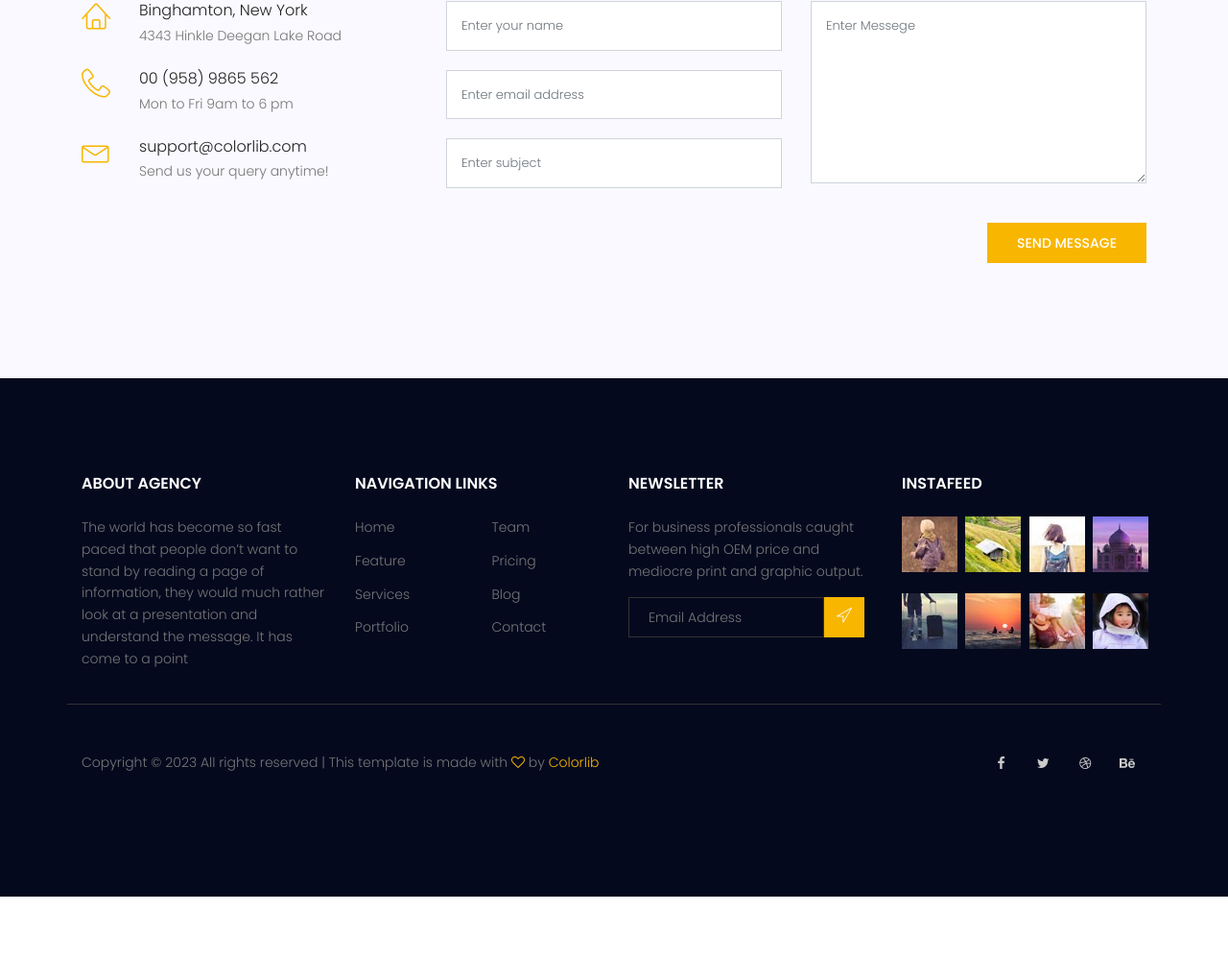
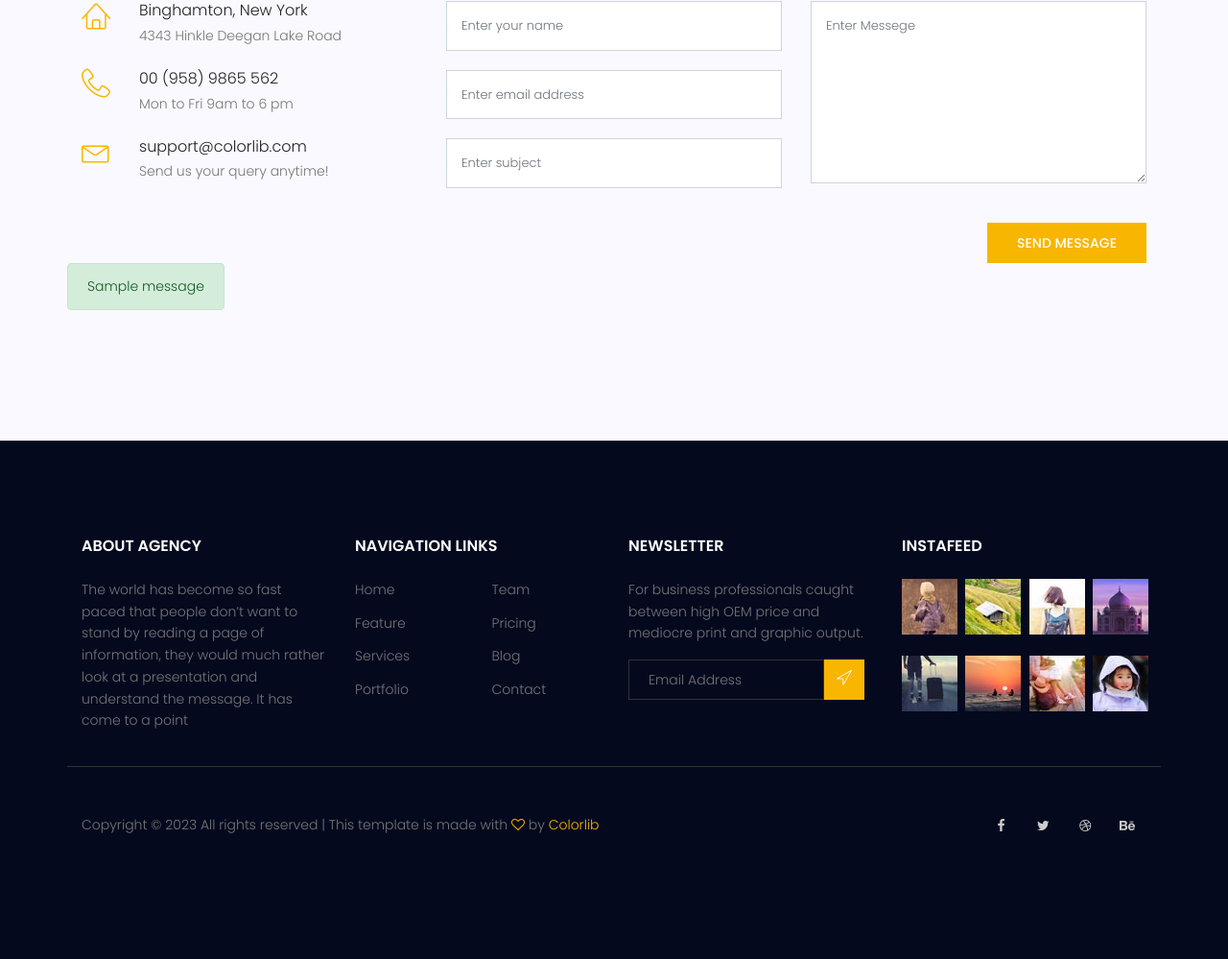
Before and after one commit to yousef-rezaei/Blog, a Django app: page /contact in a window 1280 px wide. Shown: the part 1024-2023 px from the top of the page at 96% size. Before the commit the page ends 1958 px from the top, so only its background shows below. Run offline with Django 3.2, Linux system fonts and the light colour scheme; tables that the repository leaves empty hold one stand-in row (values such as "Sample post"); one stand-in notice (Sample message) is shown; some libraries are stand-ins or nearby versions.

Commit message:
solve error proplem for contacts
solve error proplem for contacts

```diff
--- a/templates/website/contact.html
+++ b/templates/website/contact.html
@@ -85,9 +85,33 @@
           </div>
         </form>
       </div>
+      {% if messages %}
+      {% for message in messages %}
+        <div class="alert {% if message.tags %} alert-{{ message.tags }}{% endif %}">{{ message|safe }}</div>
+      {% endfor %}
+    {% endif %}
+
+    {% if form.errors %}
+      <div class="alert alert-error">
+        <h4>Please fix the following errors</h4>
+        <ul>
+          {% for field in form %}
+            {% if field.errors %}
+              {% for error in field.errors %}
+                <li><a href="#id_{{ field.name }}" class="error">{{ error|escape }}</a></li>
+              {% endfor %}
+            {% endif %}
+          {% endfor %}
+        </ul>
+        {% if form.non_field_errors %}
+          {{ form.non_field_errors }}
+        {% endif %}
+      </div>
+    {% endif %}
     </div>
   </div>
 </section>
+
 <!-- End contact-page Area -->
 
 {% endblock %}
--- a/website/views.py
+++ b/website/views.py
@@ -2,6 +2,7 @@ from django.shortcuts import render
 from django.http import HttpResponse, JsonResponse, HttpResponseRedirect
 from website.models import Contact
 from website.forms import NameForm,ContactForm, NewsletterForm
+from django.contrib import messages
 
 def index_view(request):
     return render(request, 'website/index.html')
@@ -12,6 +13,9 @@ def contact_view(request):
         form = ContactForm(request.POST)
         if form.is_valid():
             form.save()
+            messages.add_message(request, messages.SUCCESS, 'Your Ticket submited successfully.')
+        else:
+            messages.add_message(request, messages.ERROR, "Your Ticket didn't submited.")
     form = ContactForm()
     return render(request,'website/contact.html',{'form':form})
 
```
